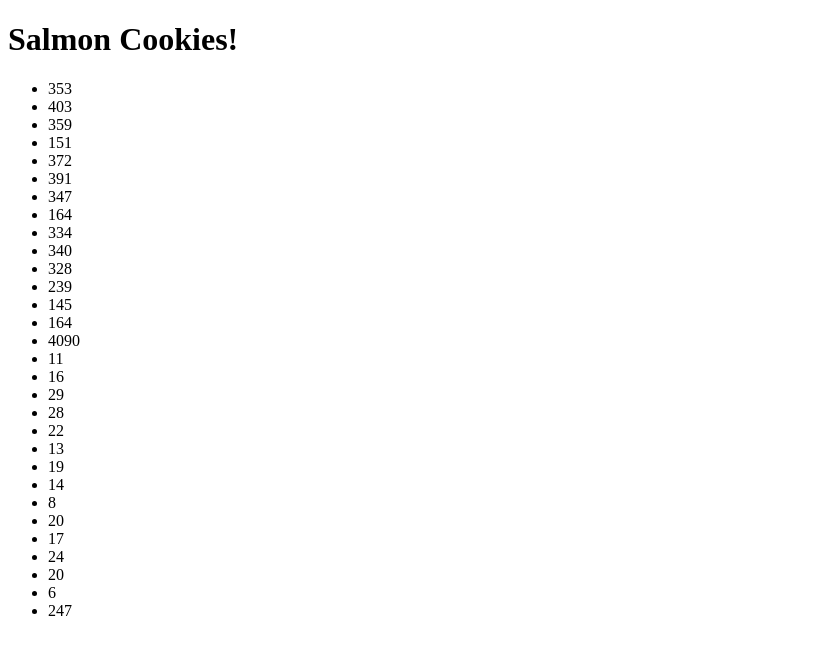
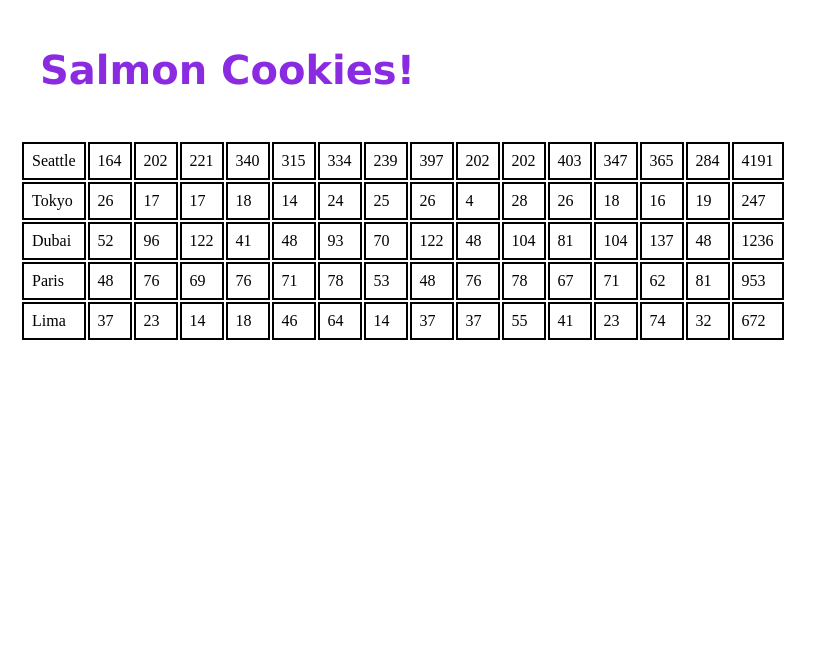
Before and after one commit to Skewwl/lab-06, a plain HTML site: page index.html in a window 1280 px wide. Shown: the whole page, without its empty margins (0-838 px from the left). Drawn offline with Linux system fonts and the light colour scheme.

Commit message:
completed table data, need header/footer

```diff
--- a/css/style.css
+++ b/css/style.css
@@ -0,0 +1,18 @@
+
+
+body{
+    margin: 20px;
+}
+
+h1{
+    font-size: 40px;
+    font-weight: 700;
+    padding: 20px;
+    font-family: Verdana, Geneva, Tahoma, sans-serif;
+    color: blueviolet;
+}
+
+td {
+    padding: 8px;
+    border: 2px solid black;
+}
--- a/index.html
+++ b/index.html
@@ -4,6 +4,9 @@
     <meta charset="UTF-8">
     <meta http-equiv="X-UA-Compatible" content="IE=edge">
     <meta name="viewport" content="width=device-width, initial-scale=1.0">
+    <link rel="stylesheet" href="./css/reset.css">
+    <link rel="stylesheet" href="./css/style.css">
+
     <title>Salmon-Cookies-Rhett</title>
 </head>
 <body>
@@ -11,13 +14,16 @@
       <h1>Salmon Cookies!</h1>
     </header>
     <main>
-        <ul id="mainid">
+        <table>
+            <tbody id="allStoreLocations">
 
-        </ul>
+
+            </tbody>
+        </table>
     </main>
     <footer>
 
     </footer>
-    <script src="./js/app.js"></script>
+    <script src="./js/app2.js"></script>
 </body>
 </html>
--- a/js/app.js
+++ b/js/app.js
@@ -11,17 +11,19 @@ function randomCustomersPerHour (min, max){
   }
 }
 
+// I updated the variables to seattle function not any other cities FYI
+
 let seattle = {
   minHourlyCustomers: 23,
   maxHourlyCustomers: 65,
   averageCookiesPerCustomer: 6.3,
   cookiesPerHourArray: [],
-  cookiesPurchasedPerHour: function (locationMinCustomers, locationMaxCustomers){
+  cookiesPurchasedPerHour: function (){
     let i = 0;
     let customersPerHour;
     let hourlyCookieOutput = [];
     while (i < 14) {
-      customersPerHour = randomCustomersPerHour(locationMinCustomers, locationMaxCustomers);
+      customersPerHour = randomCustomersPerHour(this.minHourlyCustomers, this.maxHourlyCustomers);
       let x = customersPerHour * this.averageCookiesPerCustomer;
       hourlyCookieOutput.push(Math.round(x));
       i++;
--- /dev/null
+++ b/js/app2.js
@@ -0,0 +1,121 @@
+'use strict';
+
+let allStoreLocations = [];
+
+function randomCustomersPerHour (min, max){
+    let randomNumberOfCustomers = 0;
+    while (randomNumberOfCustomers < min){
+      randomNumberOfCustomers = Math.round(Math.random() * max);
+      if (randomNumberOfCustomers >= min && randomNumberOfCustomers <= max) {
+        // console.log('This will return: ' + randomNumberOfCustomers);
+        return randomNumberOfCustomers
+      }
+    }
+  };
+
+function CityData(name, minHourlyCustomers, maxHourlyCustomers, averageCookiesPerCustomer){
+    this.name = name;
+    this.minHourlyCustomers = minHourlyCustomers;
+    this.maxHourlyCustomers = maxHourlyCustomers;
+    this.averageCookiesPerCustomer = averageCookiesPerCustomer;
+};
+
+CityData.prototype.cookiesPurchasedPerHour = function (){
+    let i = 0;
+    let customersPerHour;
+    let hourlyCookieOutput = [];
+    while (i < 14) {
+      customersPerHour = randomCustomersPerHour(this.minHourlyCustomers, this.maxHourlyCustomers);
+      let x = customersPerHour * this.averageCookiesPerCustomer;
+      hourlyCookieOutput.push(Math.round(x));
+      i++;
+    }
+    let y = 0;
+    let cookieCounter = 0;
+    let totalCookies = 0;
+    for (y = 0; y < 14; y++) {
+    cookieCounter = hourlyCookieOutput[y];
+    totalCookies += cookieCounter;
+    }
+    hourlyCookieOutput.push(totalCookies);
+    return hourlyCookieOutput;
+};
+
+CityData.prototype.renderData = function () {
+    //grab tbody element
+    let tableBody = document.getElementById('allStoreLocations');
+    //create rows & cells
+    let row1 = document.createElement('tr');
+    let cell1 = document.createElement('td');
+    let cell2 = document.createElement('td');
+    let cell3 = document.createElement('td');
+    let cell4 = document.createElement('td');
+    let cell5 = document.createElement('td');
+    let cell6 = document.createElement('td');
+    let cell7 = document.createElement('td');
+    let cell8 = document.createElement('td');
+    let cell9 = document.createElement('td');
+    let cell10 = document.createElement('td');
+    let cell11 = document.createElement('td');
+    let cell12 = document.createElement('td');
+    let cell13 = document.createElement('td');
+    let cell14 = document.createElement('td');
+    let cell15 = document.createElement('td');
+    let cell16 = document.createElement('td');
+    //add data to cells
+    cell1.innerHTML = this.name;
+    cell2.innerHTML = this.cookiesPurchasedPerHour()[0];
+    cell3.innerHTML = this.cookiesPurchasedPerHour()[1];
+    cell4.innerHTML = this.cookiesPurchasedPerHour()[2];
+    cell5.innerHTML = this.cookiesPurchasedPerHour()[3];
+    cell6.innerHTML = this.cookiesPurchasedPerHour()[4];
+    cell7.innerHTML = this.cookiesPurchasedPerHour()[5];
+    cell8.innerHTML = this.cookiesPurchasedPerHour()[6];
+    cell9.innerHTML = this.cookiesPurchasedPerHour()[7];
+    cell10.innerHTML = this.cookiesPurchasedPerHour()[8];
+    cell11.innerHTML = this.cookiesPurchasedPerHour()[9];
+    cell12.innerHTML = this.cookiesPurchasedPerHour()[10];
+    cell13.innerHTML = this.cookiesPurchasedPerHour()[11];
+    cell14.innerHTML = this.cookiesPurchasedPerHour()[12];
+    cell15.innerHTML = this.cookiesPurchasedPerHour()[13];
+    cell16.innerHTML = this.cookiesPurchasedPerHour()[14];
+    //append rows to body & append cells to rows
+    tableBody.appendChild(row1);
+    row1.appendChild(cell1);
+    row1.appendChild(cell2);
+    row1.appendChild(cell3);
+    row1.appendChild(cell4);
+    row1.appendChild(cell5);
+    row1.appendChild(cell6);
+    row1.appendChild(cell7);
+    row1.appendChild(cell8);
+    row1.appendChild(cell9);
+    row1.appendChild(cell10);
+    row1.appendChild(cell11);
+    row1.appendChild(cell12);
+    row1.appendChild(cell13);
+    row1.appendChild(cell14);
+    row1.appendChild(cell15);
+    row1.appendChild(cell16);
+};
+
+allStoreLocations[0] = new CityData('Seattle', 23, 65, 6.3);
+console.log(allStoreLocations[0]);
+
+allStoreLocations[1] = new CityData('Tokyo', 3, 24, 1.2);
+console.log(allStoreLocations[1]);
+
+allStoreLocations[2] = new CityData('Dubai', 11, 38, 3.7);
+console.log(allStoreLocations[2]);
+
+allStoreLocations[3] = new CityData('Paris', 20, 38, 2.3);
+console.log(allStoreLocations[3]);
+
+allStoreLocations[4] = new CityData('Lima', 2, 16, 4.6);
+console.log(allStoreLocations[4]);
+
+allStoreLocations[0].renderData();
+allStoreLocations[1].renderData();
+allStoreLocations[2].renderData();
+allStoreLocations[3].renderData();
+allStoreLocations[4].renderData();
```
Also changed, not shown: 1 other file.
